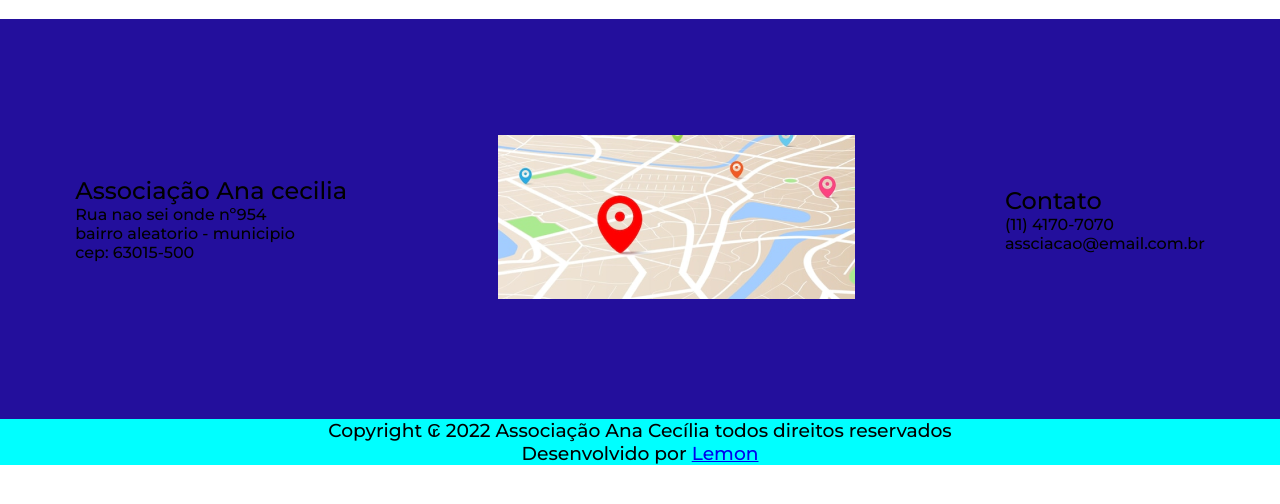
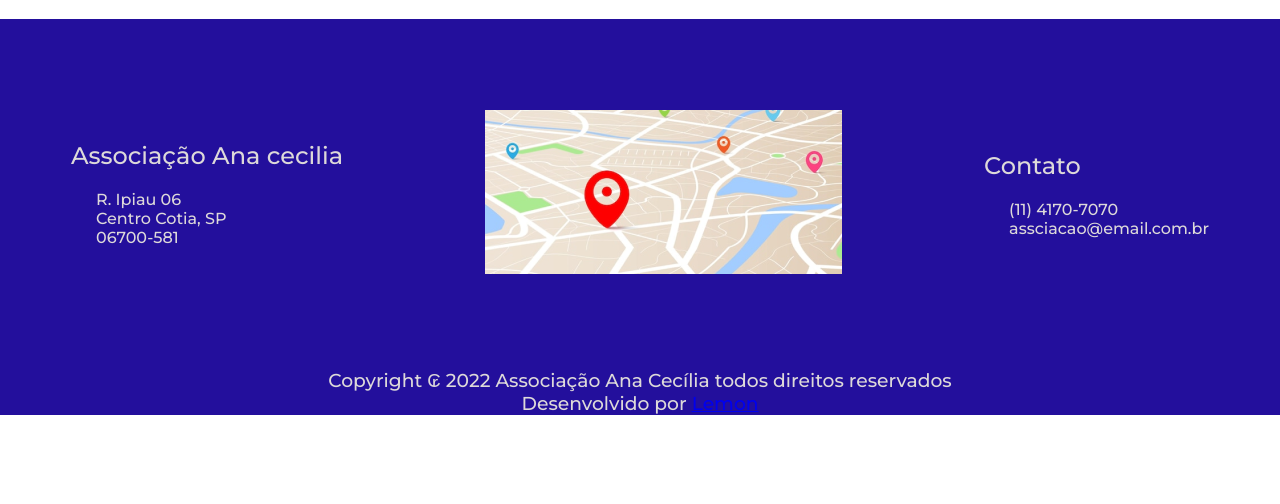
Before and after one commit to Antonio723/ana_cecilia_v2, a PHP site: page /html/home.html in a window 1280 px wide. Shown: the part 115-619 px from the top of the page. Run offline with PHP 8.4, Linux system fonts and the light colour scheme.

Commit message:
feat:default page

```diff
--- a/css/main.css
+++ b/css/main.css
@@ -70,22 +70,28 @@ header #main_logo{
 }
 
 footer{
-    background-color: aqua;
     display: flex;
     flex-direction: column;
+    background-color: #230F9C;
+    color: #DDD9D9;
+
 }
 
 .informacoes{
-    height: 400px;
-    background-color: #230F9C;
+    height: 350px;
     display: flex;
     justify-content: space-around;
     align-items: center;
 }
 
+.justificador{
+    padding-left: 25px;
+    margin-top: 20px;
+}
 
 .copyright{
     display: flex;
     flex-direction: column;
     align-items: center;
+    font-weight: 100;
 }
--- a/html/home.html
+++ b/html/home.html
@@ -57,17 +57,21 @@
         <div class="informacoes">
             <div class="endereco">
                 <h2>Associação Ana cecilia</h2>
-                <p class="endereco">Rua nao sei onde nº954</p>
-                <p>bairro aleatorio - municipio</p>
-                <p>cep: 63015-500</p>
+                <div class="justificador">
+                    <p class="endereco">R. Ipiau 06 </p>
+                    <p>Centro Cotia, SP</p>
+                    <p>06700-581</p>
+                </div>
             </div>
             <div class="mapa">
                 <img src="../img/mapa.png" alt="mapa">
             </div>
             <div class="contato">
                 <h2>Contato</h2>
-                <p>(11) 4170-7070</p>
-                <p>assciacao@email.com.br</p>
+                <div class="justificador">
+                    <p>(11) 4170-7070</p>
+                    <p>assciacao@email.com.br</p>
+                </div>
             </div>
         </div>
         <div class="copyright">
```
